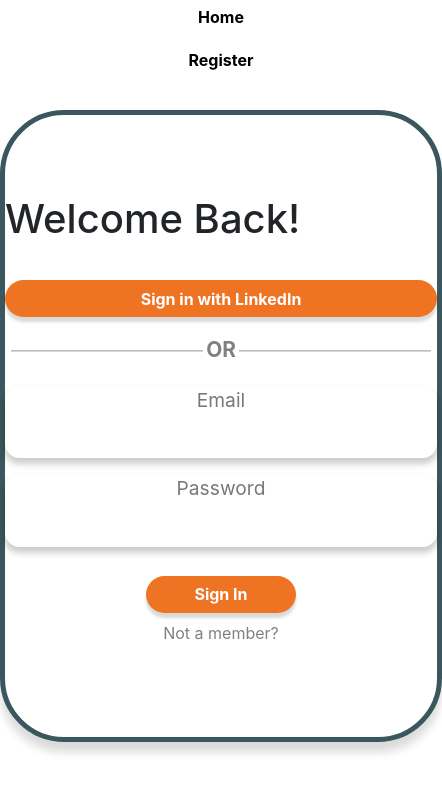
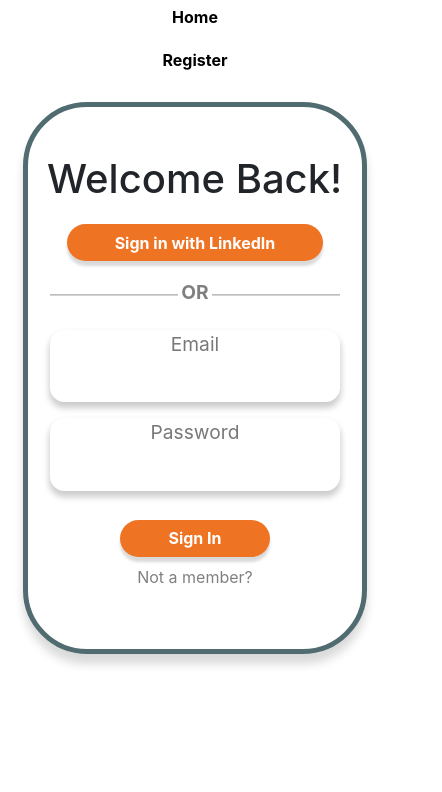
Before and after one commit to livio-zanardo/peoplebudget, a React (Create React App) app in the folder view/: page /login in a window 390 px wide. Shown: the top 792 px of the page, 442 px wide, since content can reach past the window. Built offline with nearby package versions, Linux system fonts and the light colour scheme.

Commit message:
media queries

```diff
--- a/view/src/components/LoginComp/index.jsx
+++ b/view/src/components/LoginComp/index.jsx
@@ -51,7 +51,6 @@
                                 sidePadding="3em"
                                 centerPadding=".4em"
                                 shadow
-                                width="27rem"
                             >
                                 Sign in with LinkedIn
                             </Button>
--- a/view/src/components/LoginComp/index.module.css
+++ b/view/src/components/LoginComp/index.module.css
@@ -1,3 +1,180 @@
+@media screen and (min-width: 300px) and (max-width: 700px) {
+    .nav {
+        grid-column: 1/4;
+        padding-bottom: 1rem;
+    }
+
+    .container {
+        display: grid;
+        grid-template-columns: 1fr 15fr 1fr;
+        grid-column: 2/ 3;
+        padding-bottom: 3rem;
+    }
+
+    .wrapper {
+        display: grid;
+        grid-template-columns: 0% 100%;
+        border-radius: 4em;
+        border-style: solid;
+        border-width: thick;
+        border-color: rgb(08, 46, 52, 0.7);
+        box-shadow: 0px 10px 10px 0px rgb(218, 218, 218);
+        grid-column: 2/3;
+    }
+
+    .compContainer {
+        display: grid;
+        margin: 3rem 1rem;
+        grid-template-rows: 3.5rem 2rem 3rem 4fr;
+        grid-template-columns: 1fr 1fr 7fr 2fr;
+        row-gap: 0.8rem;
+    }
+
+    .welcome {
+        text-transform: capitalize;
+        grid-column: 2/ 5;
+    }
+
+    .button {
+        color: '#ee7423';
+        border-radius: 5em;
+    }
+
+    .linkedinSignIn {
+        justify-self: center;
+        grid-column: 3/4;
+        text-transform: capitalize;
+    }
+
+    .lineContainer {
+        display: grid;
+        justify-self: center;
+        grid-column: 3/4;
+    }
+
+    .input2 {
+        display: grid;
+        row-gap: 1rem;
+        grid-column: 3/4;
+    }
+
+    .signin {
+        display: grid;
+        padding-top: 0.8rem;
+        grid-template-rows: 1fr 1fr;
+        gap: 0.5rem;
+        justify-items: center;
+    }
+
+    .linkText {
+        color: grey;
+    }
+
+    .hr {
+        height: 1px;
+        width: 8rem;
+        background-color: lightgray;
+        grid-row: 3/4;
+    }
+
+    .or {
+        color: gray;
+        font-weight: bolder;
+        font-size: 1.2em;
+        grid-row: 3/4;
+        padding: 0rem 0.2rem;
+    }
+}
+
+@media screen and (min-width: 700px) and (max-width: 992px) {
+    .nav {
+        grid-column: 1/4;
+        padding-bottom: 1rem;
+    }
+
+    .container {
+        display: grid;
+        grid-template-columns: 1fr 15fr 1fr;
+        grid-column: 2/ 3;
+        padding-bottom: 3rem;
+    }
+
+    .wrapper {
+        display: grid;
+        grid-template-columns: 0% 100%;
+        border-radius: 4em;
+        border-style: solid;
+        border-width: thick;
+        border-color: rgb(08, 46, 52, 0.7);
+        box-shadow: 0px 10px 10px 0px rgb(218, 218, 218);
+        grid-column: 2/3;
+    }
+
+    .compContainer {
+        display: grid;
+        margin: 3rem 2rem;
+        grid-template-rows: 3.5rem 2rem 3rem 4fr;
+        grid-template-columns: 1fr 1fr 7fr 2fr;
+        row-gap: 0.8rem;
+    }
+
+    .welcome {
+        text-transform: capitalize;
+        grid-column: 2/ 5;
+    }
+
+    .button {
+        color: '#ee7423';
+        border-radius: 5em;
+    }
+
+    .linkedinSignIn {
+        justify-self: center;
+        grid-column: 3/4;
+        text-transform: capitalize;
+    }
+
+    .lineContainer {
+        display: grid;
+        justify-self: center;
+        grid-column: 3/4;
+    }
+
+    .input2 {
+        display: grid;
+        row-gap: 1rem;
+        grid-column: 3/4;
+    }
+
+    .signin {
+        display: grid;
+        padding-top: 0.8rem;
+        grid-template-rows: 1fr 1fr;
+        gap: 0.5rem;
+        justify-items: center;
+    }
+
+    .linkText {
+        color: grey;
+    }
+
+    .hr {
+        height: 1px;
+        width: 14rem;
+        background-color: lightgray;
+        grid-row: 3/4;
+    }
+
+    .or {
+        color: gray;
+        font-weight: bolder;
+        font-size: 1.2em;
+        grid-row: 3/4;
+        padding: 0rem 0.2rem;
+    }
+}
+
+@media screen and (min-width: 992px) {
     .nav {
         grid-column: 1/4;
         padding-bottom: 1.5rem;
@@ -12,22 +189,120 @@
 
     .wrapper {
         display: grid;
-    grid-template-columns: repeat(2, 1fr);
+        grid-template-columns: 50% 50%;
         border-radius: 4em;
-    min-height: 100% !important;
         border-style: solid;
         border-width: thick;
-    border-color: rgb(08, 46, 52, 0.8);
+        border-color: rgb(08, 46, 52, 0.7);
         box-shadow: 0px 10px 10px 0px rgb(218, 218, 218);
         grid-column: 2/3;
     }
 
     .imageContainer {
+        margin: -0.3rem;
         overflow: hidden;
         background-image: url('../../AirlinesArena.jpg');
         background-size: cover;
         background-repeat: no-repeat;
-    border-radius: 3em;
+        border-radius: 4em;
+        mix-blend-mode: multiply;
+    }
+
+    .compContainer {
+        display: grid;
+        margin: 4rem 0rem;
+        grid-template-rows: 3.5rem 2rem 3rem 4fr;
+        grid-template-columns: 1fr 1fr 7fr 2fr;
+        row-gap: 0.7rem;
+    }
+
+    .welcome {
+        text-transform: capitalize;
+        grid-column: 2/ 5;
+    }
+
+    .button {
+        color: '#ee7423';
+        border-radius: 5em;
+    }
+
+    .linkedinSignIn {
+        justify-self: center;
+        grid-column: 3/4;
+        text-transform: capitalize;
+    }
+
+    .lineContainer {
+        display: grid;
+        justify-self: center;
+        grid-column: 3/4;
+    }
+
+    .input2 {
+        display: grid;
+        row-gap: 1rem;
+        grid-column: 3/4;
+    }
+
+    .signin {
+        display: grid;
+        padding-top: 0.8rem;
+        grid-template-rows: 1fr 1fr;
+        gap: 0.5rem;
+        justify-items: center;
+    }
+
+    .linkText {
+        color: grey;
+    }
+
+    .hr {
+        height: 1px;
+        width: 9rem;
+        background-color: lightgray;
+        grid-row: 3/4;
+    }
+
+    .or {
+        color: gray;
+        font-weight: bolder;
+        font-size: 1.3em;
+        grid-row: 3/4;
+        padding: 0rem 0.2rem;
+    }
+}
+
+@media screen and (min-width: 1200px) {
+    .nav {
+        grid-column: 1/4;
+        padding-bottom: 1.5rem;
+    }
+
+    .container {
+        display: grid;
+        grid-template-columns: 1fr 15fr 1fr;
+        grid-column: 2/ 3;
+        padding-bottom: 4rem;
+    }
+
+    .wrapper {
+        display: grid;
+        grid-template-columns: 50% 50%;
+        border-radius: 4em;
+        border-style: solid;
+        border-width: thick;
+        border-color: rgb(08, 46, 52, 0.7);
+        box-shadow: 0px 10px 10px 0px rgb(218, 218, 218);
+        grid-column: 2/3;
+    }
+
+    .imageContainer {
+        margin: -0.3rem;
+        overflow: hidden;
+        background-image: url('../../AirlinesArena.jpg');
+        background-size: cover;
+        background-repeat: no-repeat;
+        border-radius: 4em;
         mix-blend-mode: multiply;
     }
 
@@ -55,17 +330,6 @@
         text-transform: capitalize;
     }
 
-.card {
-    display: grid;
-    position: relative;
-    grid-template-columns: repeat(2, 1fr);
-    border-radius: 4em;
-    min-height: 100% !important;
-    border-style: solid;
-    border-width: thick;
-    border-color: rgb(08, 46, 52, 0.8);
-}
-
     .lineContainer {
         display: grid;
         justify-self: center;
@@ -74,7 +338,7 @@
 
     .hr {
         height: 1px;
-    width: 12rem;
+        width: 13rem;
         background-color: lightgray;
         grid-row: 3/4;
     }
@@ -104,3 +368,4 @@
     .linkText {
         color: grey;
     }
+}
```
Lines whose indentation alone changed are shown as unchanged.
